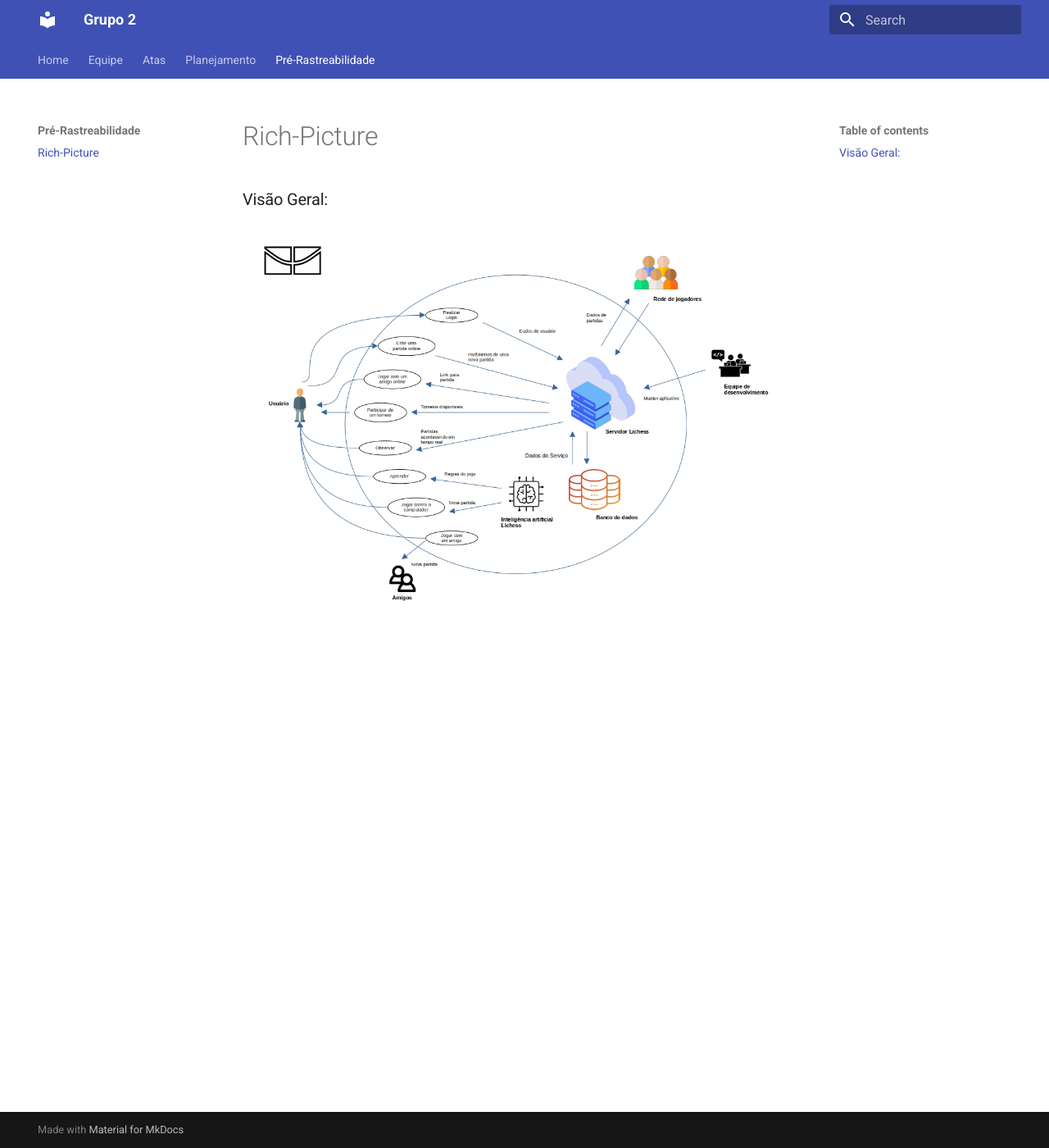
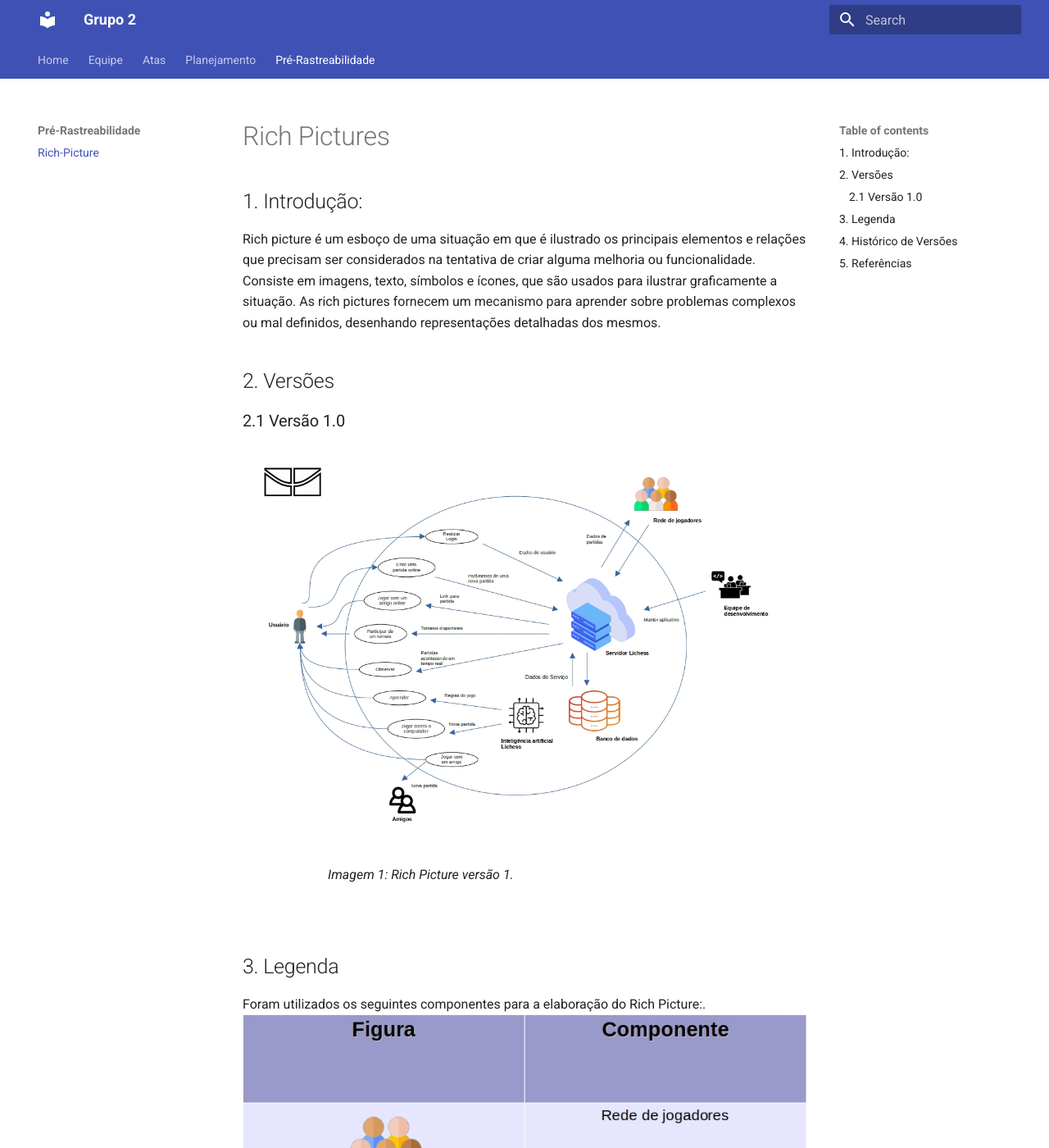
Before and after one commit to Requisitos-de-Software/2022.2-Lichess, an MkDocs documentation site: the page built from docs/prerastreabilidade/richpicture.md, in a window 1280 px wide and 1400 px high. Shown: the whole window at 82% size. Built offline with MkDocs 1.6.1 and Material for MkDocs 9.7.7, drawn with Linux system fonts in a browser that asks for light colours; some of the changed text lies outside the part shown.

Commit message:
Update: Add legend to rich picture

```diff
--- a/docs/prerastreabilidade/richpicture.md
+++ b/docs/prerastreabilidade/richpicture.md
@@ -1,3 +1,30 @@
-### Visão Geral:
+# Rich Pictures
 
-![RichPicture Renan Lacerda](./imgs/RichPictureLichess.jpg)
+## 1. Introdução:
+
+Rich picture é um esboço de uma situação em que é ilustrado os principais elementos e relações que precisam ser considerados na tentativa de criar alguma melhoria ou funcionalidade. Consiste em imagens, texto, símbolos e ícones, que são usados para ilustrar graficamente a situação. As rich pictures fornecem um mecanismo para aprender sobre problemas complexos ou mal definidos, desenhando representações detalhadas dos mesmos.
+
+## 2. Versões
+### 2.1 Versão 1.0
+
+![RichPicture Versão 1.0](./imgs/RichPictureLichess.jpg)
+<figcaption>Imagem 1: Rich Picture versão 1.</figcaption>
+</br>
+
+## 3. Legenda
+Foram utilizados os seguintes componentes para a elaboração do Rich Picture:.
+![RichPicture Versão 1.0](./imgs/LegendaRichLichess.jpg)
+<figcaption>Imagem 2: Legenda do Rich Picture.</figcaption>
+</br>
+
+## 4. Histórico de Versões
+
+| Versão | Data       | Descrição                          | Autor                |
+| ------ | ---------- | ---------------------------------- | -------------------- |
+| 0.1    | 20/11/2022 | Criação do Rich Picture Versão 1   | Renan Lacerda        |
+
+## 5. Referências
+
+- Young, Ralph. **Requirements Engineering Handbook**. Norwood, US: Artech House Books, 2003.
+
+- Leite, Julio Cesar Sampaio do Prado. **Livro Vivo - Engenharia de Requisitos**. Disponível em: http://livrodeengenhariaderequisitos.blogspot.com.br/
```
Also changed, not shown: docs/prerastreabilidade/imgs/LegendaRichLichess.jpg (added).
